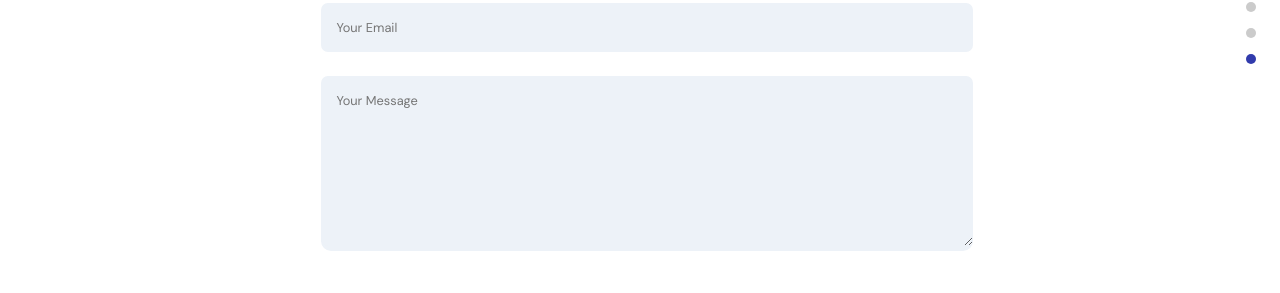
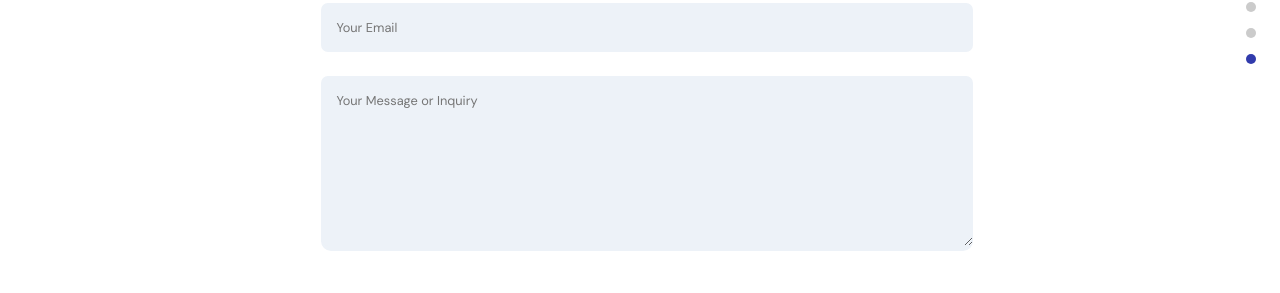
Before and after one commit to Peterjoseph489/Portfolio, a React (Create React App) app in the folder frontend_react/: page / in a window 1280 px wide. Shown: the part 4509-4802 px from the top of the page. Built offline with nearby package versions, Linux system fonts and the light colour scheme; no server answers.

Commit message:
continously learning

```diff
--- a/frontend_react/src/container/Footer/Footer.jsx
+++ b/frontend_react/src/container/Footer/Footer.jsx
@@ -63,7 +63,7 @@ const Footer = () => {
           <div>
             <textarea
               className='p-text'
-              placeholder='Your Message'
+              placeholder='Your Message or Inquiry'
               value={message}
               name='message'
               onChange={handleChangeInput}
```
